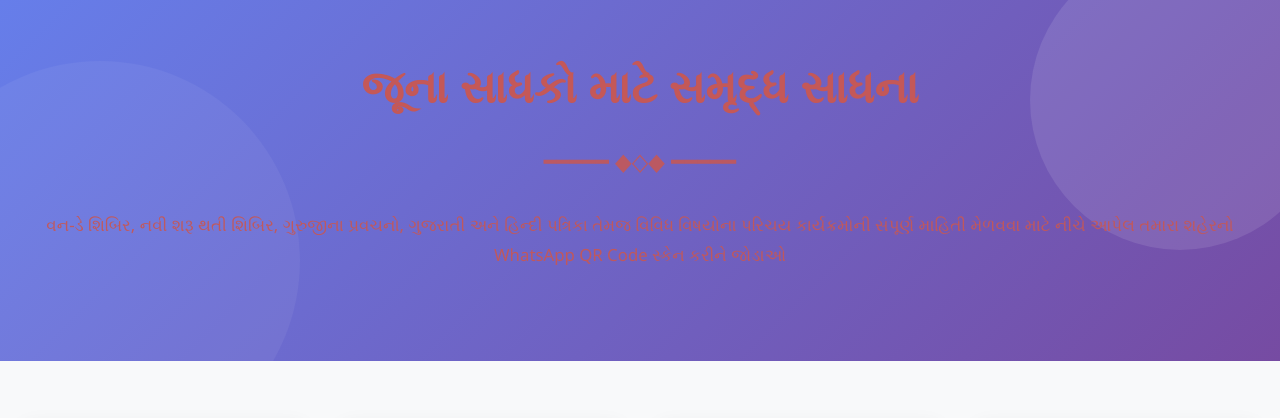
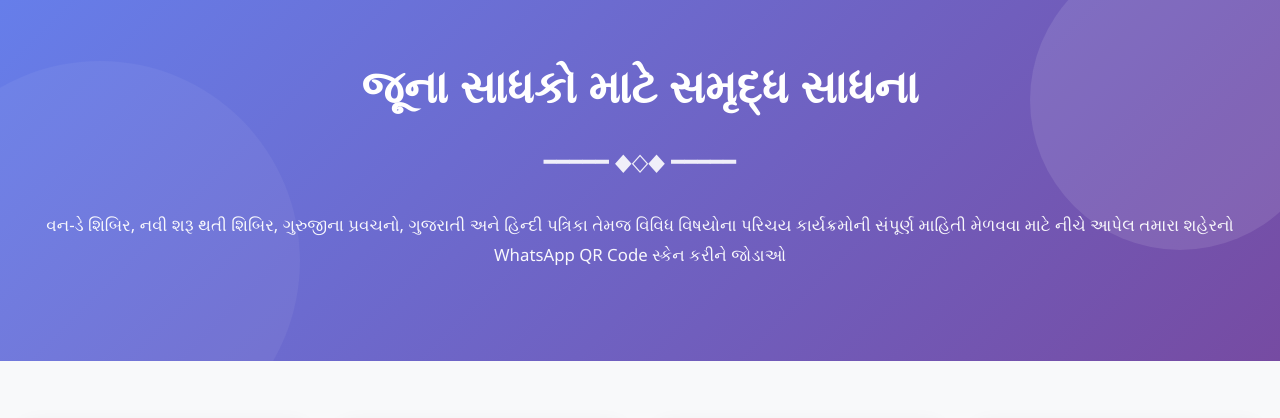
Before and after one commit to VaishaliBB/vipassana, a plain HTML site: page index.html in a window 1280 px wide. Shown: the top 418 px of the page. Drawn offline with Linux system fonts and the light colour scheme.

Commit message:
Update index.html

```diff
--- a/index.html
+++ b/index.html
@@ -31,7 +31,7 @@
         /* ===== HEADER SECTION ===== */
         .header-container {
             background: linear-gradient(135deg, #667eea 0%, #764ba2 100%);
-            color: #c45858;
+            color: white;
             padding: 50px 20px;
             position: relative;
             overflow: hidden;
```
